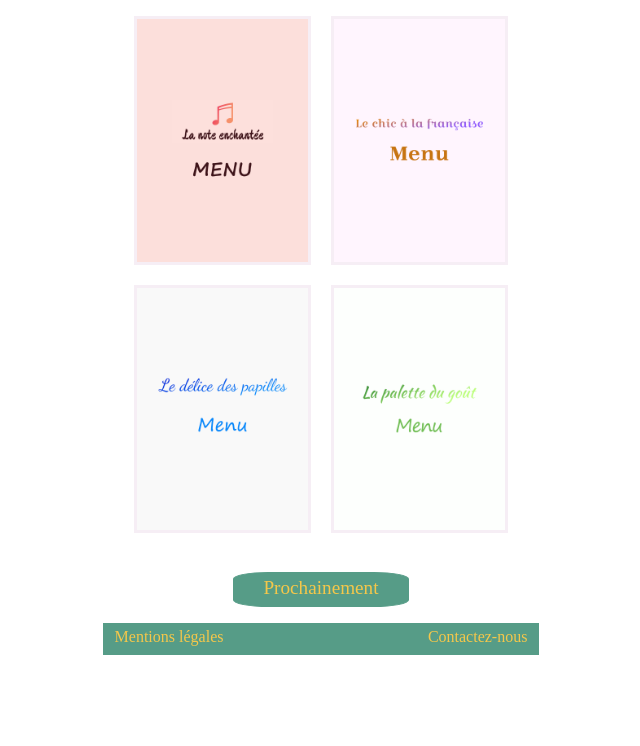
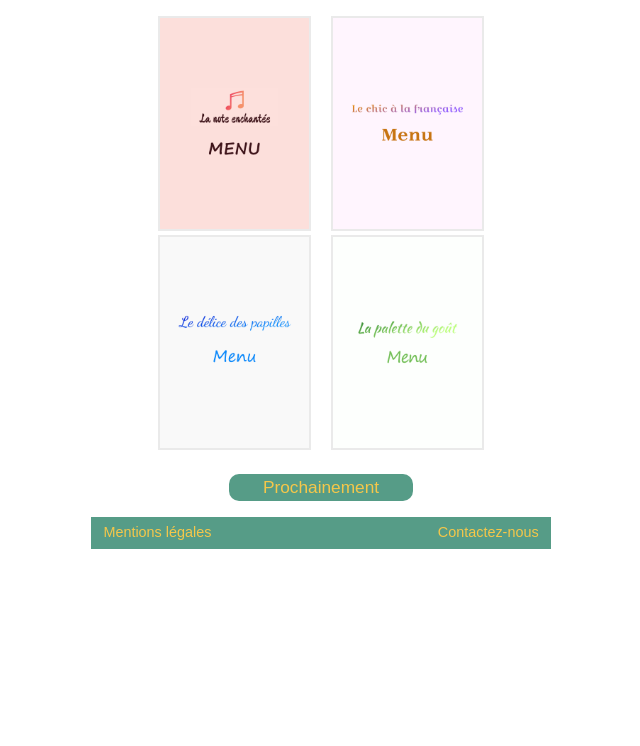
Before and after one commit to YacineDjediden/ohmyfood, a plain HTML site: page index.html in a window 1280 px wide. Shown: the part 54-800 px from the top of the page, without its empty margins (319-959 px from the left). Drawn offline with Linux system fonts and the light colour scheme.

Commit message:
footer/modif/bouton

```diff
--- a/css/styles.css
+++ b/css/styles.css
@@ -1,10 +1,11 @@
 body {
 	background-color: white;
 	text-align: center;
-	width: 85%;
+	width: 90%;
 	margin: auto;
 }
 
+/*.................*/
 header {
 	width: 40%;
 	height: 3.2em;
@@ -18,64 +19,67 @@ header {
  	margin: auto;
 }
 
+/*.......................*/
 footer {
 	width: 40%;
 	height: 2em;
 	margin: auto;
 	margin-top: 1em;
-	color: #F5C74A;
 	background-color: #569C87;
 }
 
-footer p {
-	font-size: 1em;
-	margin: 0.3em auto;
+.footer > :first-child {
+	float: left;
+	margin: 0.3em 0.3em;
+}
+
+.footer > :last-child {
+	float: right;
+	margin: 0.3em 0.3em;
+
+}
+
+/*................*/
+.btn {
+	font-size: 0.9em;
+	color: #F5C74A;
+	background-color: #569C87;
+	border: 2px solid #569C87;
+}
+
+/*.................*/
+#menu_principal {
+	width: 35%;
+	margin: 1.2em auto;
+	/*border: 2px solid red;*/
+}
+
+.note_enchantee,
+.chic_fr {
 	display: inline;
 }
 
-footer > :first-child {
-	float: left;
-	margin-left: 0.7em;
-}
-
-footer > :last-child {
-	float: right;
-	margin-right: 0.7em;
-}
-
-#corp_menu_pricipal {
-	width: 45%;
-	margin: 1.2em auto;
-}
-
-img {
-	width: 35%;
-	margin-bottom: 1em;
-	border: 3px solid #F6EEF5;
-}
-
-.note_enchantee,
-.chic_fr,
 .delice_papilles,
 .palettes_gout {
 	display: inline;
 }
 
-
 .chic_fr,
 .palettes_gout {
 	margin-left: 1em;
+	margin-top: 0.5em;
 }
 
-div p {
+img {
+	width: 37%;
+	border: 2px solid #EAEAEA;
+}
+
+.prochainement {
 	width: 16%;
 	color: #F5C74A;
 	background-color: #569C87;
 	margin: auto;
-	padding-top: 0.2em;
-	padding-bottom: 0.2em;
-	height: 1.3em;
 	font-size: 1.2em;
-	border: 1px solid #569C87;
-	border-radius: 20% 20%;
+	border-radius: 10px;
 }
--- a/css/styles_enchantee.css
+++ b/css/styles_enchantee.css
@@ -1,19 +1,30 @@
 body {
-	font-size: 1em;
-	width: 90%;
+	width: 100%;
 }
 
+/*.................*/
 header {
 	width: 60%;
-	font-size: 1.4em;
 }
 
+h1 {
+	font-size: 2.5em;
+}
+
+
+/*..................*/
 footer {
 	width: 60%;
 	margin-top: 2em;
 	font-size: 1.3em;
 }
 
+/*....................*/
+.btn {
+	font-size: 1em;
+}
+
+/*..................*/
 h2,
 .nom_resto {
 	font-family: 'Kalam', cursive;
@@ -35,7 +46,7 @@ h4 {
 }
 
 h3 {
-	padding-top: 2em;
+	/*padding-top: 2em;*/
 	font-size: 2em;
 }
 
--- a/index.html
+++ b/index.html
@@ -1,5 +1,5 @@
 <!DOCTYPE html>
-    <html lang="fr">
+<html lang="fr">
     <head>
         <meta charset="utf-8" />
         <link href="css/styles.css" rel="stylesheet" />
@@ -9,30 +9,54 @@
         <header>
             <h1>ohmyfood</h1>
         </header>
-            <nav id="corp_menu_pricipal">
+
+            <div id="menu_principal">
                 <div class="note_enchantee">
                     <a href="menu/note_enchantee.html">
-                        <img src="images/menu-1b.png" alt="la note enchantée" title="Bienvenue chez la note enchantée, Cliquez pour consulter le menu!" /></a>
+                        <img src="images/menu-1b.png" alt="la note enchantée" /></a>
                 </div>
                 <div class="chic_fr">
                    <a href="menu/chic_fr.html">
-                        <img src="images/menu-2b.png" alt="menu le chic à la française " title="Bienvenue chez le chic à la française, Cliquez pour consulter le menu!" /></a>
+                        <img src="images/menu-2b.png" alt="menu le chic à la française" /></a>
                 </div>
                 <div class="delice_papilles">
                    <a href="menu/delices_papilles.html">
-                        <img src="images/menu-3b.png" alt="menu le délice des papilles" title="Bienvenue chez le délice des papilles, Cliquez pour consulter le menu!" /></a>
+                        <img src="images/menu-3b.png" alt="menu le délice des papilles" /></a>
                 </div>
                 <div class="palettes_gout">
                    <a href="menu/palette_gout.html">
-                        <img src="images/menu-4b.png" alt="menu la palette du goût" title="Bienvenue chez la palette du goût, Cliquez pour consulter le menu!" /></a>
+                        <img src="images/menu-4b.png" alt="menu la palette du goût" /></a>
                 </div>
-            </nav>
-                <div>
-                    <p>Prochainement</p>
+            </div>
+
+<!--
+                <div class="prochainement">
+                    <form method="post" action="prochainement.html">
+                        <button class="btn">Prochainement</button>
+                    </form>
                 </div>
+--->
+                <div class="prochainement">
+                    <a href="prochainement.html"><button class="btn">Prochainement</button></a>
+                </div>
+
         <footer>
-            <p>Mentions légales</p>
-            <p>Contactez-nous</p>
+            <div class="footer">
+                <a href="mentions_legales.html"><button class="btn">Mentions légales</button></a>
+                <a href="contactez_nous.html"><button class="btn">Contactez-nous</button></a>
+            </div>
+
+
+<!---
+                <div class="mentions_legales">
+                    <form method="post" action="mentions_legales.html">
+                        <button class="btn">Mentions légales</button>
+                    </form>
+                </div>
+                <div class="contactez_nous">
+                    <button class="btn">Contactez-nous</button>
+                </div>
+--->
         </footer>
     </body>
 </html>
```
Also changed, not shown: menu/chic_fr.html (+4 -6 lines), menu/delices_papilles.html (+4 -6 lines), menu/note_enchantee.html (+10 -22 lines), menu/palette_gout.html (+4 -6 lines).
